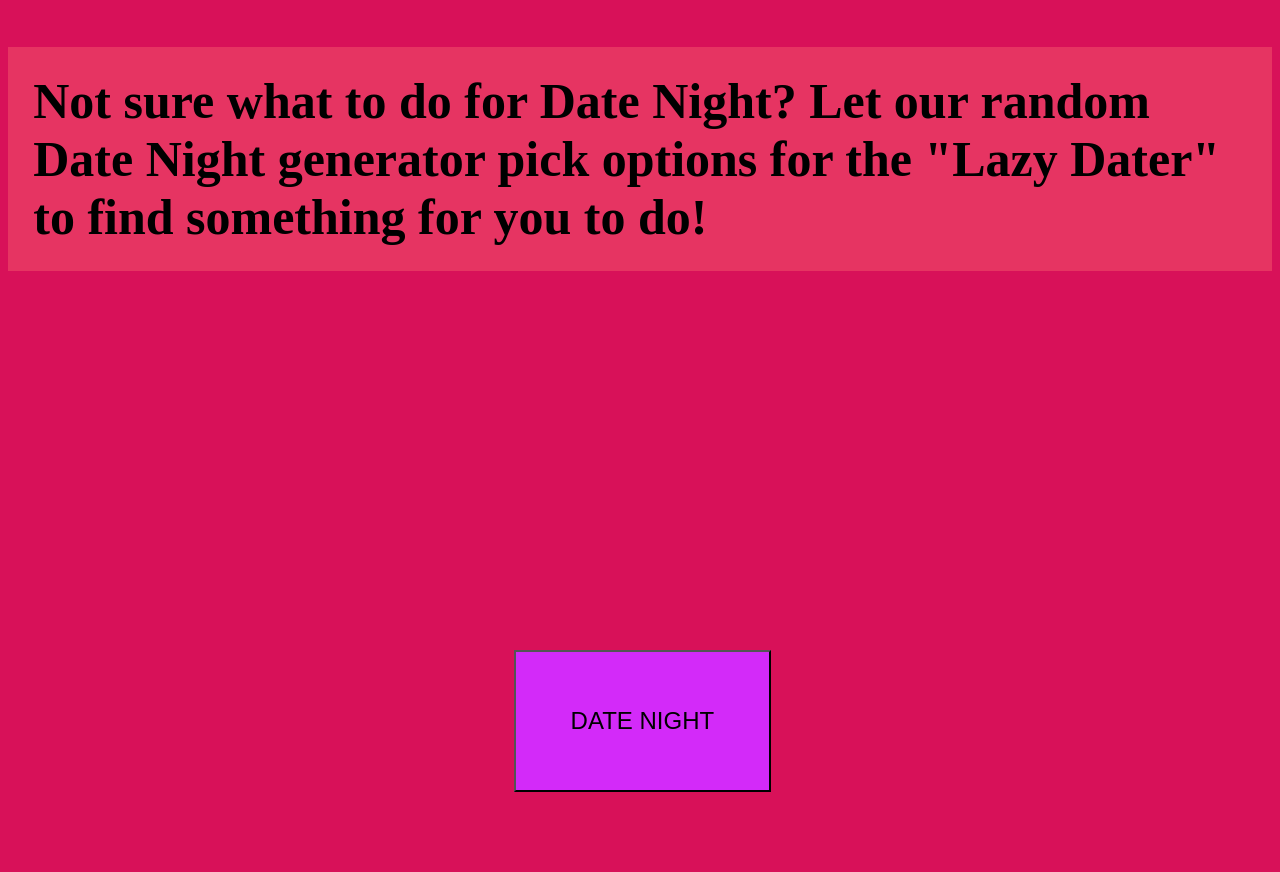
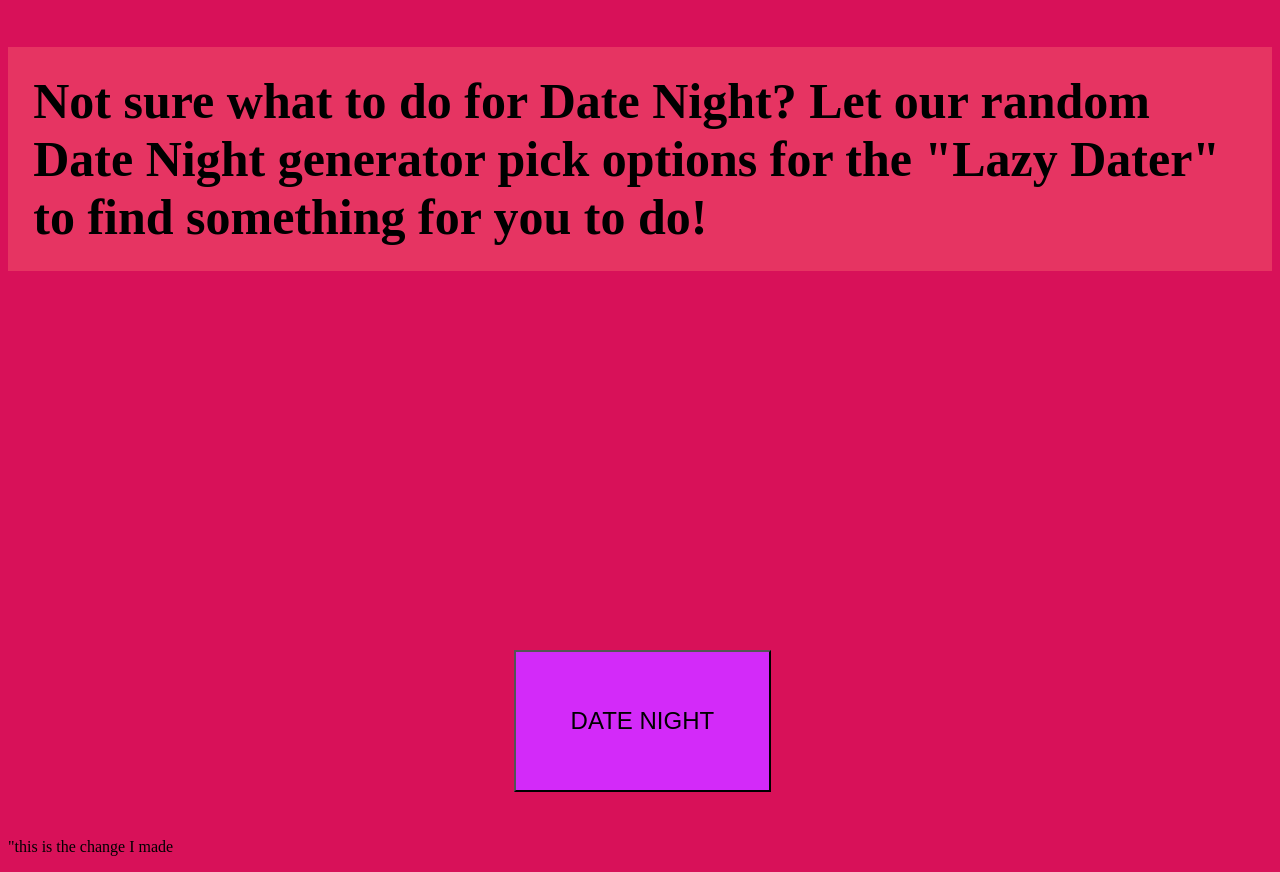
Before and after one commit to FDJoss/The-Lazy-Dater, a plain HTML site: page index.html in a window 1280 px wide. Shown: the part 175-1047 px from the top of the page. Before the commit the page ends 1005 px from the top, so only its background shows below. Drawn offline with Linux system fonts and the light colour scheme; a web font is replaced by a local one.

Commit message:
Changed one thing

```diff
--- a/index.html
+++ b/index.html
@@ -24,6 +24,9 @@
             <button id="date-button">DATE NIGHT</button>
         </form>
     </header>
+    <aside>
+        <p>"this is the change I made</p>
+    </aside>
     <script src="./assets/js/script.js"></script>
 </body>
 </html>
```
